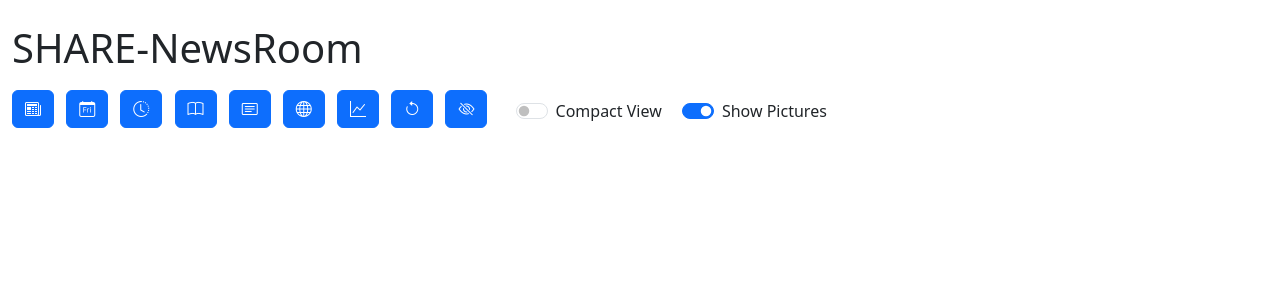
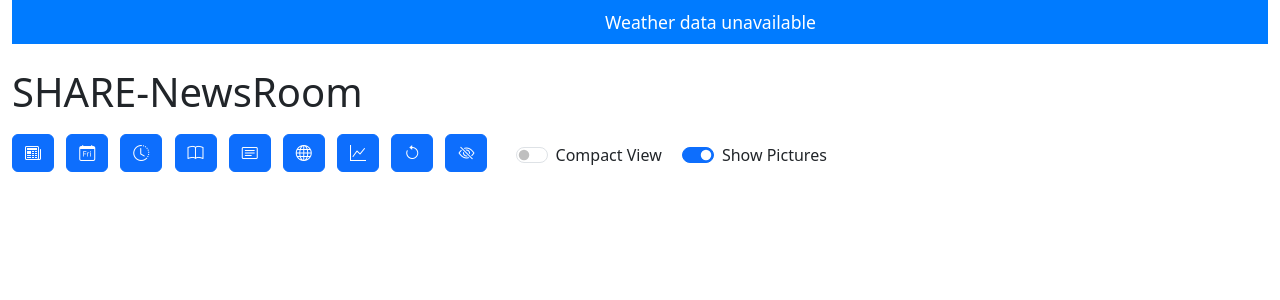
Before and after one commit to RasmusOtharKirketerp/ies-3, a Flask app: page /today in a window 1280 px wide. Shown: the top 300 px of the page. Run offline with Flask 3, Linux system fonts and the light colour scheme; tables that the repository leaves empty hold one stand-in row (values such as "Sample post").

Commit message:
add weather widget to index.html

```diff
--- a/src/templates/index.html
+++ b/src/templates/index.html
@@ -87,10 +87,61 @@
         .hide-pictures .article-image {
             display: none !important;
         }
+
+        .weather-ticker {
+            width: 100%;
+            background: #007bff;
+            color: #fff;
+            font-weight: 500;
+            padding: 8px 0 8px 0;
+            text-align: center;
+            font-size: 1.1rem;
+            white-space: nowrap;
+            overflow-x: auto;
+            position: relative;
+            height: 44px;
+        }
+
+        .weather-ticker-inner {
+            display: inline-block;
+            white-space: nowrap;
+            will-change: transform;
+            position: absolute;
+            left: 100%;
+            top: 50%;
+            transform: translateY(-50%);
+            animation: ticker-scroll 25s linear infinite;
+        }
+
+        .weather-ticker.paused .weather-ticker-inner {
+            animation-play-state: paused;
+        }
+
+        @keyframes ticker-scroll {
+            0% {
+                left: 100%;
+            }
+
+            100% {
+                left: -100%;
+            }
+        }
+
+        .weather-ticker img {
+            vertical-align: middle;
+            height: 28px;
+            width: 28px;
+            margin: 0 2px;
+            background: #fff2;
+            border-radius: 50%;
+        }
     </style>
 </head>
 
 <body class="container-fluid">
+    <div id="weather-ticker" class="weather-ticker">
+        <span class="weather-ticker-inner" id="weather-ticker-inner">Loading weather...</span>
+    </div>
     <h1 class="mt-4">{{ user_id }}-NewsRoom</h1>
     <div class="button-container mb-3">
         <a href="/" class="btn btn-primary me-2 mb-2" title="All Articles"><i class="bi bi-newspaper"></i></a>
@@ -229,6 +280,98 @@
             });
             localStorage.setItem('hiddenArticles', JSON.stringify(hiddenArticles));
         }
+
+        // Weather ticker logic
+        document.addEventListener('DOMContentLoaded', function () {
+            // Weather ticker
+            const apiKey = '1f3879c87fa9c0c5e894a16510d496c8'; // <-- Replace with your OpenWeatherMap API key
+            const city = 'Stenløse,DK';      // <-- Replace with your city name (no space before country code)
+            const weatherTicker = document.getElementById('weather-ticker');
+            const weatherTickerInner = document.getElementById('weather-ticker-inner');
+
+            function getDayName(dt) {
+                return new Date(dt * 1000).toLocaleDateString(undefined, { weekday: 'short' });
+            }
+
+            function getIconHtml(icon, desc) {
+                return `<img src="https://openweathermap.org/img/wn/${icon}@2x.png" alt="${desc}" title="${desc}">`;
+            }
+
+            fetch(`https://api.openweathermap.org/data/2.5/forecast?q=${encodeURIComponent(city)}&appid=${apiKey}&units=metric&lang=da`)
+                .then(response => response.json())
+                .then(data => {
+                    if (!data.list) {
+                        weatherTickerInner.textContent = "Weather data unavailable";
+                        return;
+                    }
+                    const now = new Date();
+                    const today = now.getDate();
+                    const tomorrow = new Date(now.getTime() + 86400000).getDate();
+
+                    let todayTemps = [];
+                    let tomorrowTemps = [];
+                    let weekendTemps = [];
+
+                    data.list.forEach(item => {
+                        const date = new Date(item.dt * 1000);
+                        const day = date.getDate();
+                        const weekday = date.getDay(); // 0=Sunday, 6=Saturday
+
+                        if (day === today) {
+                            todayTemps.push(item);
+                        } else if (day === tomorrow) {
+                            tomorrowTemps.push(item);
+                        } else if (weekday === 6 || weekday === 0) {
+                            weekendTemps.push(item);
+                        }
+                    });
+
+                    function summarizePeriod(period) {
+                        if (period.length === 0) return '';
+                        const min = Math.round(Math.min(...period.map(i => i.main.temp_min)));
+                        const max = Math.round(Math.max(...period.map(i => i.main.temp_max)));
+                        // Pick the most frequent icon
+                        const iconCounts = {};
+                        period.forEach(i => {
+                            const icon = i.weather[0].icon;
+                            iconCounts[icon] = (iconCounts[icon] || 0) + 1;
+                        });
+                        const mainIcon = Object.entries(iconCounts).sort((a, b) => b[1] - a[1])[0][0];
+                        const desc = period[Math.floor(period.length / 2)].weather[0].description;
+                        return `${getIconHtml(mainIcon, desc)} ${min}°C-${max}°C, ${desc}`;
+                    }
+
+                    const todayStr = todayTemps.length ? `I dag: ${summarizePeriod(todayTemps)}` : '';
+                    const tomorrowStr = tomorrowTemps.length ? `I morgen: ${summarizePeriod(tomorrowTemps)}` : '';
+                    let weekendStr = '';
+                    if (weekendTemps.length) {
+                        // Group by day
+                        const days = {};
+                        weekendTemps.forEach(item => {
+                            const d = getDayName(item.dt);
+                            if (!days[d]) days[d] = [];
+                            days[d].push(item);
+                        });
+                        weekendStr = Object.entries(days).map(([d, arr]) =>
+                            `${d}: ${summarizePeriod(arr)}`
+                        ).join(' | ');
+                        if (weekendStr) weekendStr = `Weekend: ${weekendStr}`;
+                    }
+
+                    weatherTickerInner.innerHTML = [todayStr, tomorrowStr, weekendStr].filter(Boolean).join(' | ');
+                })
+                .catch(() => {
+                    weatherTickerInner.textContent = "Weather data unavailable";
+                });
+
+            // Pause animation on hover
+            weatherTicker.addEventListener('mouseenter', function () {
+                weatherTicker.classList.add('paused');
+            });
+            weatherTicker.addEventListener('mouseleave', function () {
+                weatherTicker.classList.remove('paused');
+            });
+        });
     </script>
 </body>
 
```
